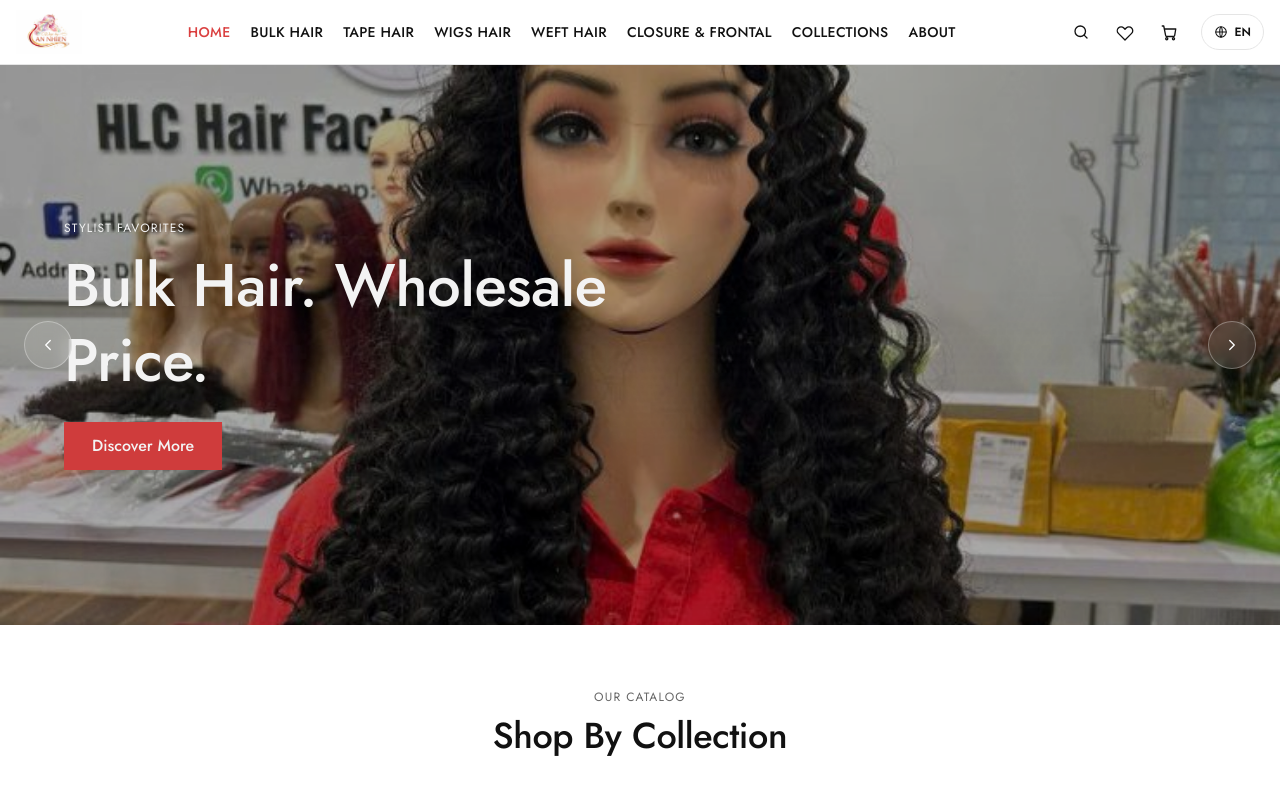
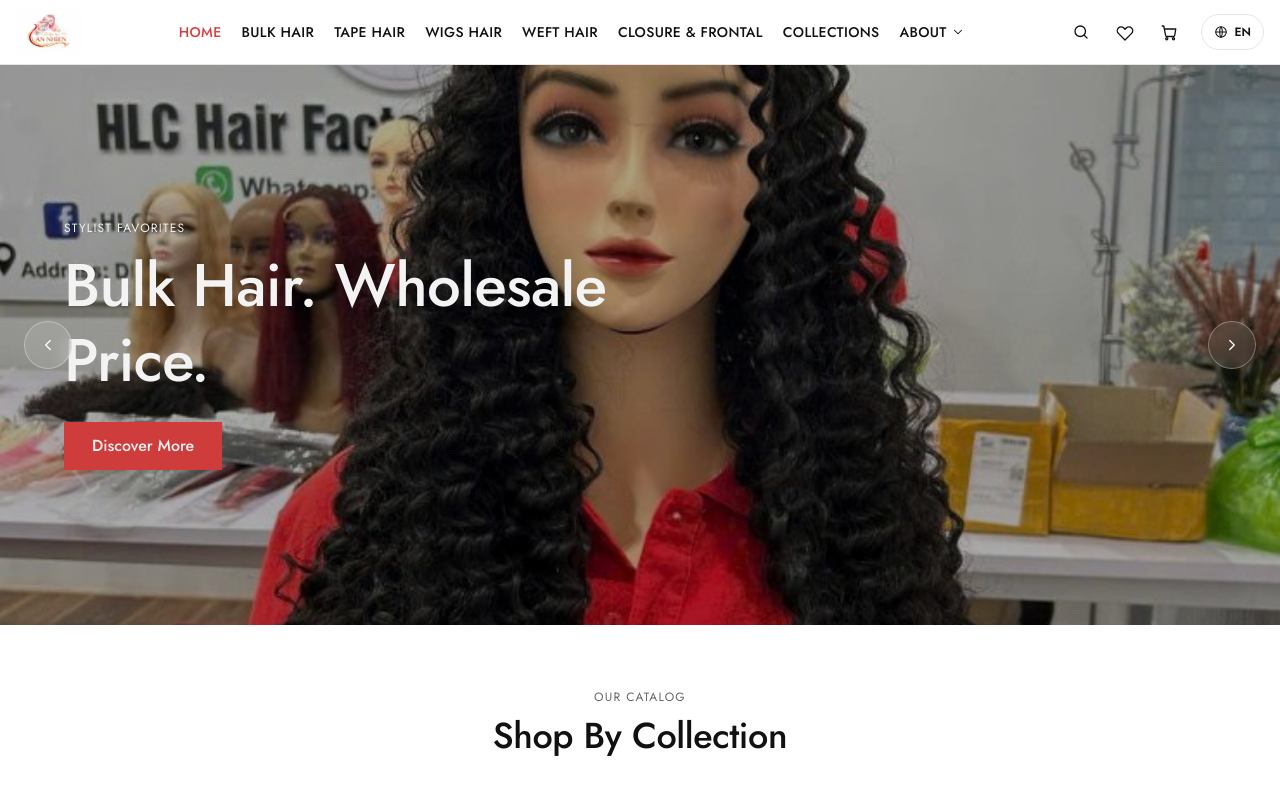
Before and after one commit to chickendata/annhien, a Next.js app: page /en in a window 1280 px wide. Shown: the top 796 px of the page. Built offline with nearby package versions, Linux system fonts and the light colour scheme.

Commit message:
Dropdown for about header

```diff
--- a/messages/en.json
+++ b/messages/en.json
@@ -12,7 +12,10 @@
       "weft": "Weft Hair",
       "closure": "Closure & Frontal",
       "collections": "Collections",
-      "about": "About"
+      "about": "About",
+      "blog": "Blog",
+      "contact": "Contact",
+      "faqs": "FAQs"
     }
   },
   "Footer": {
--- a/messages/vi.json
+++ b/messages/vi.json
@@ -12,7 +12,10 @@
       "weft": "Tóc dệt",
       "closure": "Closure & Frontal",
       "collections": "Bộ sưu tập",
-      "about": "Giới thiệu"
+      "about": "Giới thiệu",
+      "blog": "Blog",
+      "contact": "Liên hệ",
+      "faqs": "Câu hỏi thường gặp"
     }
   },
   "Footer": {
--- /dev/null
+++ b/src/components/molecules/NavDropdown.tsx
@@ -0,0 +1,114 @@
+"use client";
+
+import { useEffect, useRef, useState } from "react";
+import { Link, usePathname } from "@/i18n/navigation";
+import Icon from "@/components/atoms/Icon";
+import { cn } from "@/lib/cn";
+
+export type NavChild = { href: string; label: string };
+
+export default function NavDropdown({
+  href,
+  label,
+  items,
+}: {
+  href: string;
+  label: string;
+  items: NavChild[];
+}) {
+  const pathname = usePathname();
+  const [open, setOpen] = useState(false);
+  const containerRef = useRef<HTMLDivElement>(null);
+  const closeTimer = useRef<ReturnType<typeof setTimeout> | null>(null);
+
+  const isActive =
+    pathname === href ||
+    (href !== "/" && pathname.startsWith(href)) ||
+    items.some((i) => pathname === i.href || pathname.startsWith(i.href));
+
+  useEffect(() => {
+    if (!open) return;
+    const onClick = (e: MouseEvent) => {
+      if (!containerRef.current?.contains(e.target as Node)) setOpen(false);
+    };
+    const onKey = (e: KeyboardEvent) => {
+      if (e.key === "Escape") setOpen(false);
+    };
+    document.addEventListener("mousedown", onClick);
+    document.addEventListener("keydown", onKey);
+    return () => {
+      document.removeEventListener("mousedown", onClick);
+      document.removeEventListener("keydown", onKey);
+    };
+  }, [open]);
+
+  const cancelClose = () => {
+    if (closeTimer.current) {
+      clearTimeout(closeTimer.current);
+      closeTimer.current = null;
+    }
+  };
+  const scheduleClose = () => {
+    cancelClose();
+    closeTimer.current = setTimeout(() => setOpen(false), 120);
+  };
+
+  return (
+    <div
+      ref={containerRef}
+      className="relative"
+      onMouseEnter={() => {
+        cancelClose();
+        setOpen(true);
+      }}
+      onMouseLeave={scheduleClose}
+      onFocus={() => {
+        cancelClose();
+        setOpen(true);
+      }}
+      onBlur={(e) => {
+        if (!e.currentTarget.contains(e.relatedTarget as Node)) scheduleClose();
+      }}
+    >
+      <Link
+        href={href}
+        aria-haspopup="menu"
+        aria-expanded={open}
+        className={cn(
+          "inline-flex items-center gap-1 text-sm font-medium uppercase tracking-wide transition-colors",
+          isActive ? "text-[color:var(--brand)]" : "text-foreground hover:text-[color:var(--brand)]",
+        )}
+      >
+        {label}
+        <Icon name="chevron-down" size={14} className={cn("transition-transform", open && "rotate-180")} />
+      </Link>
+
+      {open && (
+        <div
+          role="menu"
+          className="absolute left-0 top-full z-40 min-w-[200px] rounded-md border border-[color:var(--border)] bg-white py-2 shadow-lg"
+        >
+          {items.map((item) => {
+            const active = pathname === item.href || pathname.startsWith(item.href);
+            return (
+              <Link
+                key={item.href}
+                href={item.href}
+                role="menuitem"
+                onClick={() => setOpen(false)}
+                className={cn(
+                  "block px-4 py-2 text-sm transition-colors",
+                  active
+                    ? "text-[color:var(--brand)]"
+                    : "text-foreground hover:bg-[color:var(--surface)] hover:text-[color:var(--brand)]",
+                )}
+              >
+                {item.label}
+              </Link>
+            );
+          })}
+        </div>
+      )}
+    </div>
+  );
+}
--- a/src/components/organisms/Header.tsx
+++ b/src/components/organisms/Header.tsx
@@ -7,8 +7,9 @@ import Button from "@/components/atoms/Button";
 import Icon from "@/components/atoms/Icon";
 import Badge from "@/components/atoms/Badge";
 import NavItem from "@/components/molecules/NavItem";
+import NavDropdown from "@/components/molecules/NavDropdown";
 import LangToggle from "@/components/molecules/LangToggle";
-import MobileNav from "@/components/organisms/MobileNav";
+import MobileNav, { type MobileNavItem } from "@/components/organisms/MobileNav";
 import { useCart, selectCartCount } from "@/store/cart";
 import { useWishlist } from "@/store/wishlist";
 import { useUI } from "@/store/ui";
@@ -21,7 +22,7 @@ export default function Header() {
   const openSearch = useUI((s) => s.openSearch);
   const openMobileNav = useUI((s) => s.openMobileNav);
 
-  const navItems = [
+  const navItems: MobileNavItem[] = [
     { href: "/", label: t("nav.home") },
     { href: "/collections/bulk-hair", label: t("nav.bulk") },
     { href: "/collections/tape-hair", label: t("nav.tape") },
@@ -29,7 +30,15 @@ export default function Header() {
     { href: "/collections/weft-hair", label: t("nav.weft") },
     { href: "/collections/closure-frontal", label: t("nav.closure") },
     { href: "/collections", label: t("nav.collections") },
-    { href: "/about", label: t("nav.about") },
+    {
+      href: "/about",
+      label: t("nav.about"),
+      children: [
+        { href: "/blog", label: t("nav.blog") },
+        { href: "/contact", label: t("nav.contact") },
+        { href: "/faqs", label: t("nav.faqs") },
+      ],
+    },
   ];
 
   return (
@@ -43,9 +52,18 @@ export default function Header() {
         </div>
 
         <nav className="hidden items-center gap-5 lg:flex">
-          {navItems.map((item) => (
-            <NavItem key={item.href} href={item.href} label={item.label} />
-          ))}
+          {navItems.map((item) =>
+            item.children ? (
+              <NavDropdown
+                key={item.href}
+                href={item.href}
+                label={item.label}
+                items={item.children}
+              />
+            ) : (
+              <NavItem key={item.href} href={item.href} label={item.label} />
+            ),
+          )}
         </nav>
 
         <div className="flex items-center gap-1">
--- a/src/components/organisms/MobileNav.tsx
+++ b/src/components/organisms/MobileNav.tsx
@@ -7,11 +7,13 @@ import Icon from "@/components/atoms/Icon";
 import NavItem from "@/components/molecules/NavItem";
 import { useUI } from "@/store/ui";
 
-export default function MobileNav({
-  navItems,
-}: {
-  navItems: Array<{ href: string; label: string }>;
-}) {
+export type MobileNavItem = {
+  href: string;
+  label: string;
+  children?: { href: string; label: string }[];
+};
+
+export default function MobileNav({ navItems }: { navItems: MobileNavItem[] }) {
   const open = useUI((s) => s.mobileNavOpen);
   const close = useUI((s) => s.closeMobileNav);
   const t = useTranslations("Header");
@@ -39,7 +41,21 @@ export default function MobileNav({
         </div>
         <nav className="flex flex-col gap-1 p-4" onClick={close}>
           {navItems.map((item) => (
-            <NavItem key={item.href} href={item.href} label={item.label} className="block py-2" />
+            <div key={item.href} className="flex flex-col">
+              <NavItem href={item.href} label={item.label} className="block py-2" />
+              {item.children && (
+                <div className="ml-4 flex flex-col border-l border-[color:var(--border)] pl-3">
+                  {item.children.map((child) => (
+                    <NavItem
+                      key={child.href}
+                      href={child.href}
+                      label={child.label}
+                      className="block py-1.5 text-xs"
+                    />
+                  ))}
+                </div>
+              )}
+            </div>
           ))}
         </nav>
       </aside>
```
